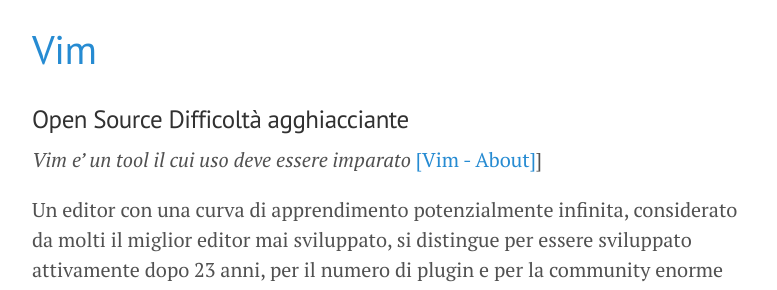
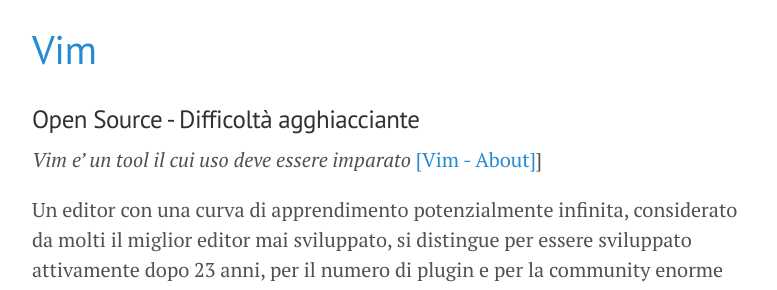
Before and after one commit to genoma/genoma.github.io, a Jekyll site: the page built from _posts/2014-03-01-sugli-editor.md, in a window 1280 px wide and 900 px high, scrolled down 1682 px. Shown: the part 157-447 px from the top of the window, without its empty margins (248-1025 px from the left). Built offline with Jekyll 4.4.1, drawn with Linux system fonts in a browser that asks for light colours; Markdown is read by kramdown in place of the engine named in the settings.

```diff
--- a/_posts/2014-03-01-sugli-editor.md
+++ b/_posts/2014-03-01-sugli-editor.md
@@ -42,7 +42,7 @@ Sfortunatamente sembra che lo sviluppo sia arrivato ad uno stallo, per ragioni m
 <br>
 
 # [Vim](http://www.vim.org)
-### Open Source Difficoltà agghiacciante
+### Open Source - Difficoltà agghiacciante
 
 _Vim e’ un tool il cui uso deve essere imparato_ [[Vim - About]](http://www.vim.org/about.php)]
 
```
